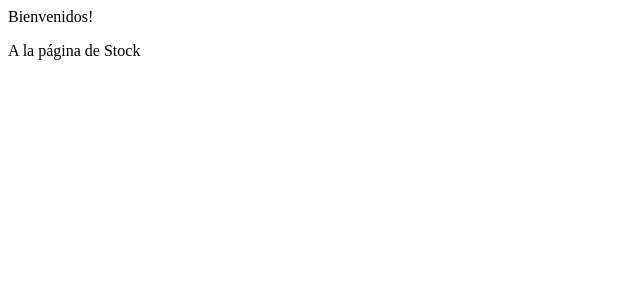
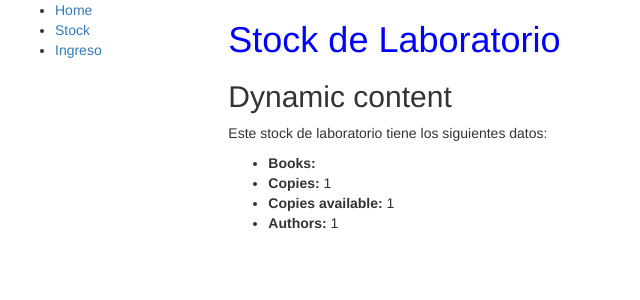
Before and after one commit to jbonomo1982/stock, a Django app: template data/templates/data/bienvenida.html in a window 1280 px wide. Shown: the top 300 px of the page, without its empty margins (0-640 px from the left). Run offline with Django 3.2, Linux system fonts and the light colour scheme; the template is opened without the code that fills it: most values are stand-ins (such as "Sample title", 1, 10 or a date in 2020); some libraries are stand-ins or nearby versions.

Commit message:
Agregado de Templates

```diff
--- /dev/null
+++ b/data/static/css/styles.css
@@ -0,0 +1,10 @@
+sidebar-nav {
+    margin-top: 50px;
+    padding: 0;
+    list-style: none;
+    background-color: aquamarine;
+}
+
+h1{
+    color: blue;
+}
--- /dev/null
+++ b/data/templates/data/base_generic.html
@@ -0,0 +1,38 @@
+<!DOCTYPE html>
+<html lang="es">
+<head>
+
+  {% block title %}<title>Stock de laboratorio</title>{% endblock %}
+  <meta charset="utf-8">
+  <meta name="viewport" content="width=device-width, initial-scale=1">
+  <link rel="stylesheet" href="https://maxcdn.bootstrapcdn.com/bootstrap/3.3.7/css/bootstrap.min.css">
+  <script src="https://ajax.googleapis.com/ajax/libs/jquery/1.12.4/jquery.min.js"></script>
+  <script src="https://maxcdn.bootstrapcdn.com/bootstrap/3.3.7/js/bootstrap.min.js"></script>
+
+  <!-- Add additional CSS in static file -->
+  {% load static %}
+  <link rel="stylesheet" href="{% static 'css/styles.css' %}">
+</head>
+
+<body>
+
+  <div class="container-fluid">
+
+    <div class="row">
+      <div class="col-sm-2">
+      {% block sidebar %}
+      <ul class="sidebar-nav">
+          <li><a href="{% url 'bienvenida' %}">Home</a></li>
+          <li><a href="">Stock</a></li>
+          <li><a href="">Ingreso</a></li>
+      </ul>
+     {% endblock %}
+      </div>
+      <div class="col-sm-10 ">
+      {% block content %}{% endblock %}
+      </div>
+    </div>
+
+  </div>
+</body>
+</html>
--- a/data/templates/data/bienvenida.html
+++ b/data/templates/data/bienvenida.html
@@ -1,6 +1,18 @@
-<html>
-<body>
-    <p>Bienvenidos!</p>
-    <p>A la página de Stock</p>
-</body>
-</html>
+{% extends "data/base_generic.html" %}
+
+{% block content %}
+<h1>Stock de Laboratorio</h1>
+
+
+
+<h2>Dynamic content</h2>
+
+  <p>Este stock de laboratorio tiene los siguientes datos:</p>
+  <ul>
+    <li><strong>Books:</strong> </li>
+    <li><strong>Copies:</strong> {{ num_instances }}</li>
+    <li><strong>Copies available:</strong> {{ num_instances_available }}</li>
+    <li><strong>Authors:</strong> {{ num_authors }}</li>
+  </ul>
+
+{% endblock %}
```
